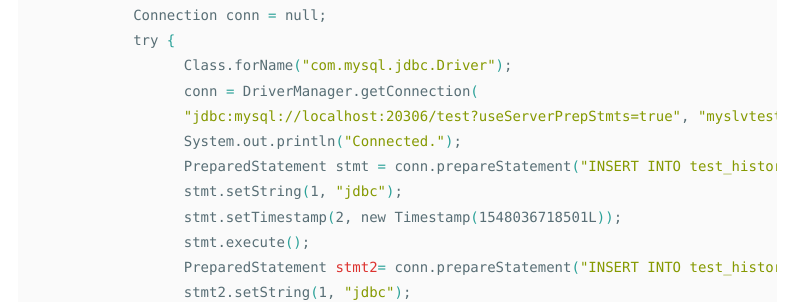
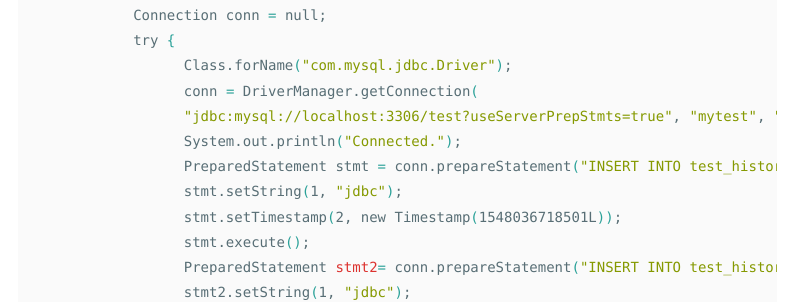
Before and after one commit to minsql/minsql.github.io, a Jekyll site: the page built from _posts/blog/2019-01-21-MySQL Bug when using server-side prepared statements.md, in a window 1280 px wide and 900 px high, scrolled down 1264 px. Shown: the part 152-454 px from the top of the window, without its empty margins (357-1165 px from the left). Built offline with Jekyll 4.4.1, drawn with Linux system fonts in a browser that asks for light colours; nearby versions of some CDN libraries; some web fonts are replaced; comment, search, counter and statistics services are not loaded.

Commit message:
Update 2019-01-21-MySQL Bug when using server-side prepared statements.md
Edit

```diff
--- a/_posts/blog/2019-01-21-MySQL Bug when using server-side prepared statements.md
+++ b/_posts/blog/2019-01-21-MySQL Bug when using server-side prepared statements.md
@@ -55,7 +55,7 @@ public class TestConn {
             try {
                   Class.forName("com.mysql.jdbc.Driver");
                   conn = DriverManager.getConnection(
-                  "jdbc:mysql://localhost:20306/test?useServerPrepStmts=true", "myslvtest", "myslvtest"); // Test DB
+                  "jdbc:mysql://localhost:3306/test?useServerPrepStmts=true", "mytest", "mytest"); // Test DB
                   System.out.println("Connected.");
                   PreparedStatement stmt = conn.prepareStatement("INSERT INTO test_history(name,created_at) values (?,?)");
                   stmt.setString(1, "jdbc");
```
